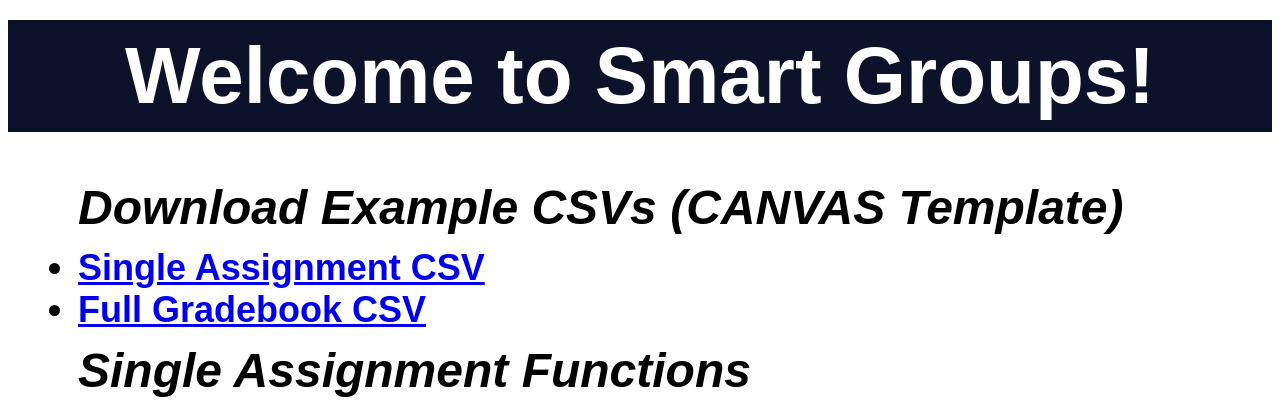
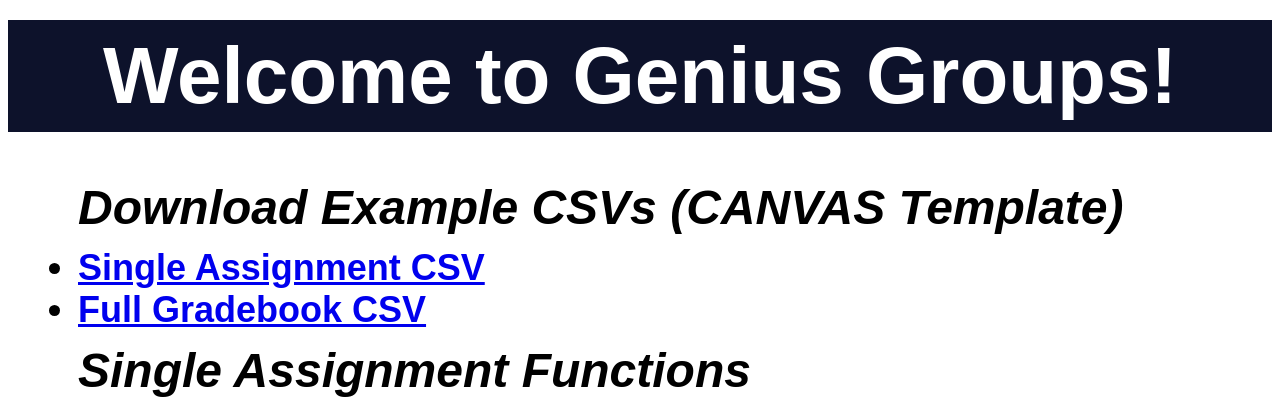
Before and after one commit to jackvessa/Genius_Groups, a Flask app: page / in a window 1280 px wide. Shown: the top 411 px of the page. Run offline with Flask 2, Linux system fonts and the light colour scheme.

Commit message:
Updating Files

```diff
--- a/main.py
+++ b/main.py
@@ -1,10 +1,8 @@
 from flask import Flask, render_template, request, make_response, send_file
 import numpy as np
 import pandas as pd
-from Smart_Group_Functions import *
-# (calc_group_sizes, clean_file, normalize_df,
-# generate_optimized_groups, add_clusters, return_cluster_list,
-# clean_file_all_assignments, )
+from src.Genius_Group_Functions import *
+
 import io
 import csv
 import tempfile
@@ -94,8 +92,8 @@ def group():
                 <html>
 
                     <head>
-                        <title>Smart Grouping Results (Single Assignment)</title>
-                        <h1>Smart Groups (Based on Single Assignment):</h1>
+                        <title>Genius Grouping Results (Single Assignment)</title>
+                        <h1>Genius Groups (Based on Single Assignment):</h1>
                         <link rel="stylesheet" href="{{ url_for('static',    filename='css/style.css') }}">
                     </head>
 
@@ -112,14 +110,14 @@ def group():
 
               <head>
                 <meta charset="utf-8">
-                <title>Smart Grouping Setup</title>
+                <title>Genius Grouping Setup</title>
 
                 <link rel="stylesheet" href="{{ url_for('static',    filename='css/style.css') }}">
 
               </head>
 
             <body>
-                <h1>Generate Smart Groups (Based on Single Assignment)!</h1>
+                <h1>Generate Genius Groups (Based on Single Assignment)!</h1>
 
                 <h2>Choose Specifications:</h2>
 
@@ -195,8 +193,8 @@ def group_all():
                 <html>
 
                     <head>
-                        <title>Smart Grouping Results</title>
-                        <h1>Smart Groups (Full Gradebook):</h1>
+                        <title>Genius Grouping Results</title>
+                        <h1>Genius Groups (Full Gradebook):</h1>
                         <link rel="stylesheet" href="{{ url_for('static',    filename='css/style.css') }}">
                     </head>
 
@@ -212,14 +210,14 @@ def group_all():
 
               <head>
                 <meta charset="utf-8">
-                <title>Smart Grouping Setup</title>
+                <title>Genius Grouping Setup</title>
 
                 <link rel="stylesheet" href="{{ url_for('static',    filename='css/style.css') }}">
 
               </head>
 
             <body>
-                <h1>Generate Smart Groups (Based on Full Gradebook)!</h1>
+                <h1>Generate Genius Groups (Based on Full Gradebook)!</h1>
 
                 <h2>Choose Specifications:</h2>
 
@@ -287,7 +285,7 @@ def cluster():
                 <html>
 
                     <head>
-                        <h1>Smart Clusters:</h1>
+                        <h1>Genius Clusters:</h1>
                     </head>
 
                     <body>
@@ -300,7 +298,7 @@ def cluster():
     return """
         <html>
             <body>
-                <h1>Generate Smart Clusters (Single Assignment)!</h1>
+                <h1>Generate Genius Clusters (Single Assignment)!</h1>
 
                 <h2>Choose Specifications:</h2>
 
@@ -365,7 +363,7 @@ def cluster_all():
                 <html>
 
                     <head>
-                        <h1>Smart Clusters (Full Gradebook):</h1>
+                        <h1>Genius Clusters (Full Gradebook):</h1>
                     </head>
 
                     <body>
@@ -378,7 +376,7 @@ def cluster_all():
     return """
         <html>
             <body>
-                <h1>Generate Smart Clusters (Full Gradebook)!</h1>
+                <h1>Generate Genius Clusters (Full Gradebook)!</h1>
 
                 <h2>Choose Specifications:</h2>
 
@@ -463,7 +461,7 @@ def cluster_questions():
                 <html>
 
                     <head>
-                        <h1>Smart Clusters (Single Assignment):</h1>
+                        <h1>Genius Clusters (Single Assignment):</h1>
                     </head>
 
                     <body>
@@ -476,7 +474,7 @@ def cluster_questions():
     return """
         <html>
             <body>
-                <h1>Generate Smart Clusters (Based on Single Assignment)!</h1>
+                <h1>Generate Genius Clusters (Based on Single Assignment)!</h1>
 
                 <h2>Choose Specifications:</h2>
 
--- a/templates/template.html
+++ b/templates/template.html
@@ -2,7 +2,7 @@
 <html lang="en" dir="ltr">
   <head>
     <meta charset="utf-8">
-    <title>Smart Grouping Homepage</title>
+    <title>Genius Grouping Homepage</title>
 
     <link rel="stylesheet" href="{{ url_for('static',    filename='css/style.css') }}">
 
@@ -10,7 +10,7 @@
   <body>
      <header>
        <div class="container">
-         <h1 class="logo">Welcome to Smart Groups!</h1>
+         <h1 class="logo">Welcome to Genius Groups!</h1>
          <strong><nav>
            <ul class="menu">
              <p class = "list_header">Download Example CSVs (CANVAS Template)</p>
```
